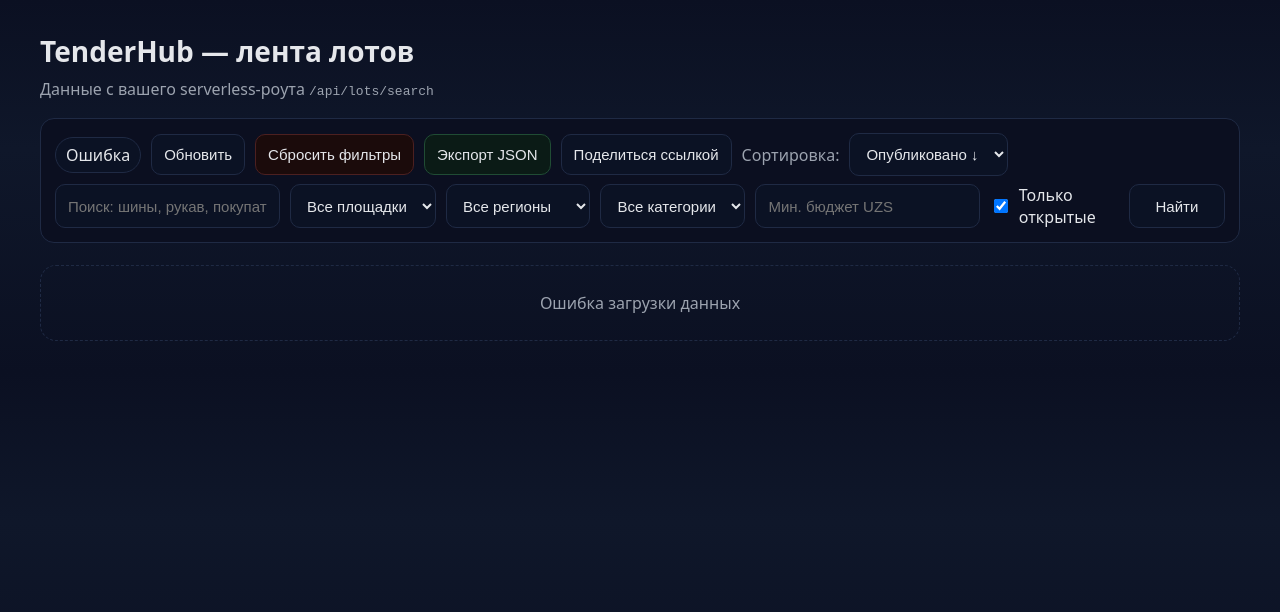
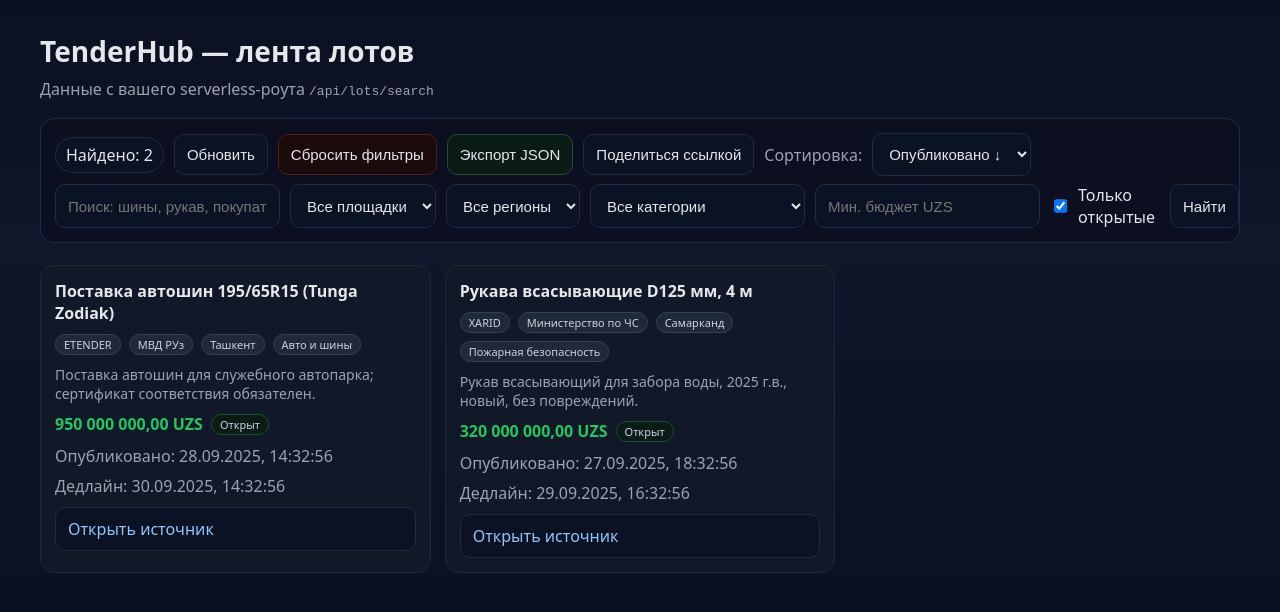
Before and after one commit to skyend74-dot/tenderhub-clean, a plain HTML site: page index.html in a window 1280 px wide. Drawn offline with Linux system fonts and the light colour scheme; no server answers.

Commit message:
Update index.html

```diff
--- a/index.html
+++ b/index.html
@@ -90,6 +90,40 @@
 </div>
 
 <script>
+/* ------------ DEMO fallback: оффлайн-данные, если API тормозит ------------ */
+const FALLBACK_LOTS = [
+  {
+    id: "L-1001",
+    source: "etender",
+    url: "https://etender.uzex.uz/lots/2/1001",
+    title: "Поставка автошин 195/65R15 (Tunga Zodiak)",
+    description: "Поставка автошин для служебного автопарка; сертификат соответствия обязателен.",
+    category: "Авто и шины",
+    buyer: "МВД РУз",
+    region: "Ташкент",
+    budget_amount: 950000000,
+    currency: "UZS",
+    bid_deadline_at: new Date(Date.now() + 28*60*60*1000).toISOString(),
+    published_at: new Date(Date.now() - 20*60*60*1000).toISOString(),
+    status: "open"
+  },
+  {
+    id: "L-1002",
+    source: "xarid",
+    url: "https://xarid.uzex.uz/lots/2/1002",
+    title: "Рукава всасывающие D125 мм, 4 м",
+    description: "Рукав всасывающий для забора воды, 2025 г.в., новый, без повреждений.",
+    category: "Пожарная безопасность",
+    buyer: "Министерство по ЧС",
+    region: "Самарканд",
+    budget_amount: 320000000,
+    currency: "UZS",
+    bid_deadline_at: new Date(Date.now() + 6*60*60*1000).toISOString(),
+    published_at: new Date(Date.now() - 40*60*60*1000).toISOString(),
+    status: "open"
+  }
+];
+
 /* ------------ Сервисные элементы и состояние ------------ */
 const qs = id => document.getElementById(id);
 const grid  = qs('grid');
@@ -127,9 +161,23 @@ function currency(n,c='UZS'){try{return new Intl.NumberFormat('ru-RU',{style:'cu
 const parseDate=d=>{const t=Date.parse(d);return isNaN(t)?null:new Date(t);};
 const labelDate=d=>{const x=parseDate(d);return x?x.toLocaleString('ru-RU'):'—';};
 
-/* ------------ Загрузка данных (без q, чтобы не было таймаутов) ------------ */
+/* ------------ fetch с таймаутом + загрузка данных ------------ */
+async function fetchWithTimeout(url, ms=2500) {
+  const ctrl = new AbortController();
+  const id = setTimeout(()=>ctrl.abort(), ms);
+  try {
+    const res = await fetch(url, { signal: ctrl.signal, cache:'no-store' });
+    clearTimeout(id);
+    return res;
+  } catch (e) {
+    clearTimeout(id);
+    throw e;
+  }
+}
+
+// НЕ передаём ?q= — всё ищем на клиенте
 async function loadFromApi(){
-  const res = await fetch('/api/lots/search',{cache:'no-store'});
+  const res = await fetchWithTimeout('/api/lots/search', 2500);
   const json = await res.json().catch(()=>({ok:false}));
   if(!json?.ok || !Array.isArray(json.items)) throw new Error('API error');
   return json.items;
@@ -179,7 +227,7 @@ function applyFilters(){
 
 /* ------------ Рендер ------------ */
 function render(){
-  const items = state.view || [];              // <- всегда массив
+  const items = state.view || [];
   counter.textContent = `Найдено: ${items.length}`;
   grid.innerHTML = '';
   if (!items.length){ empty.style.display='block'; return; }
@@ -246,7 +294,7 @@ function applyQueryToFilters(){
 
 /* ------------ Слушатели ------------ */
 function wire(){
-  // По Enter: если данных ещё нет — сначала загрузим, иначе фильтруем
+  // По Enter: если данных ещё нет — сначала пробуем загрузить, иначе фильтруем
   els.q.addEventListener('keydown', async (e)=>{
     if(e.key==='Enter'){
       state.filters.q = els.q.value.trim();
@@ -301,8 +349,15 @@ async function reload(fetchServer=false){
   try{
     counter.textContent='Загрузка…';
     if(fetchServer){
-      const items = await loadFromApi(); // без параметра q
-      state.raw = items;
+      try{
+        const items = await loadFromApi(); // без ?q
+        state.raw = items;
+      } catch (e) {
+        // API не ответил вовремя — переходим в оффлайн-режим
+        state.raw = FALLBACK_LOTS;
+        console.warn('API timeout/err, using fallback data', e);
+        counter.textContent = 'Оффлайн-данные';
+      }
     }
     const regs=new Set(),cats=new Set();
     for(const l of state.raw){if(l?.region)regs.add(l.region);if(l?.category)cats.add(l.category);}
```
